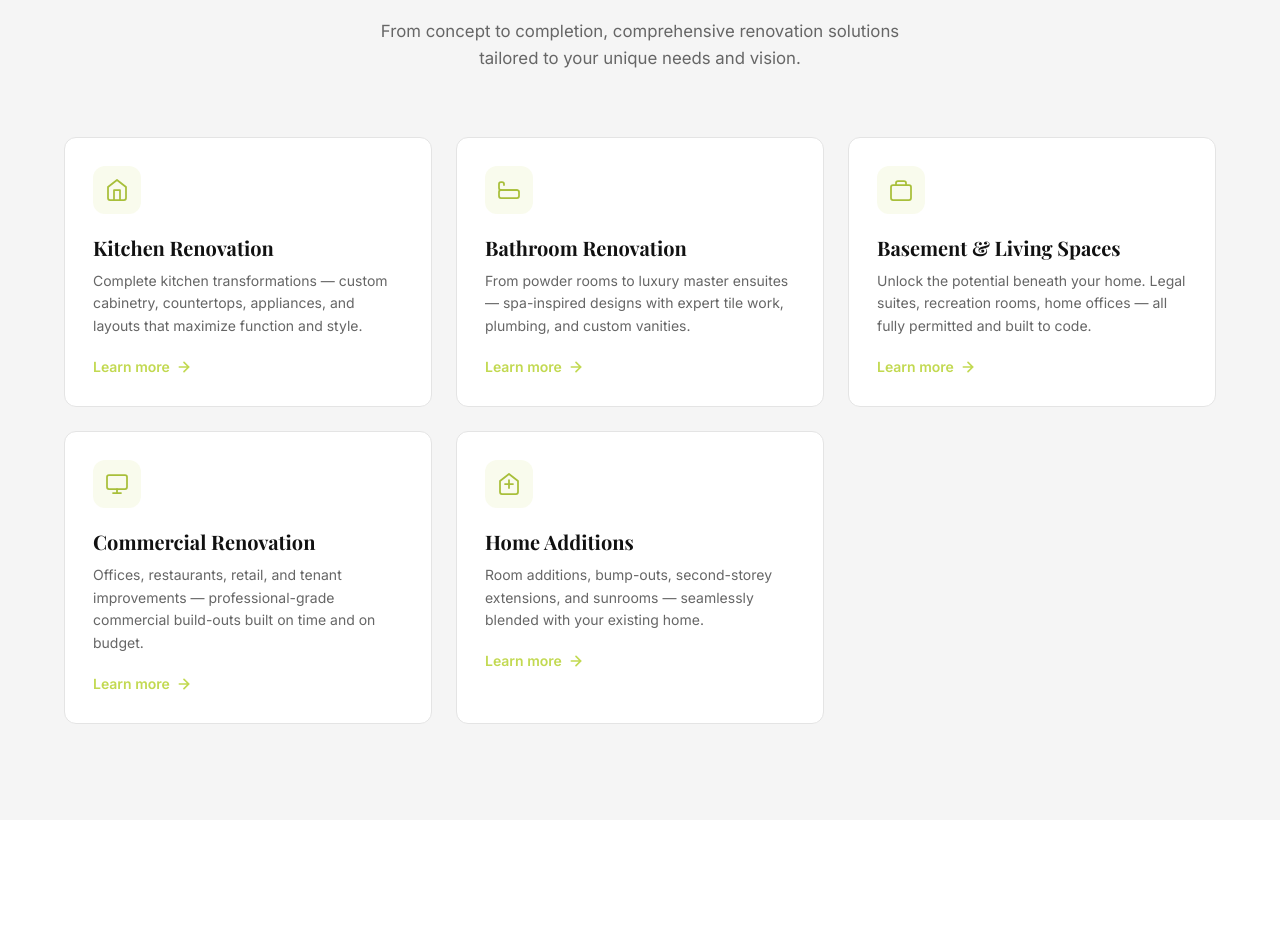
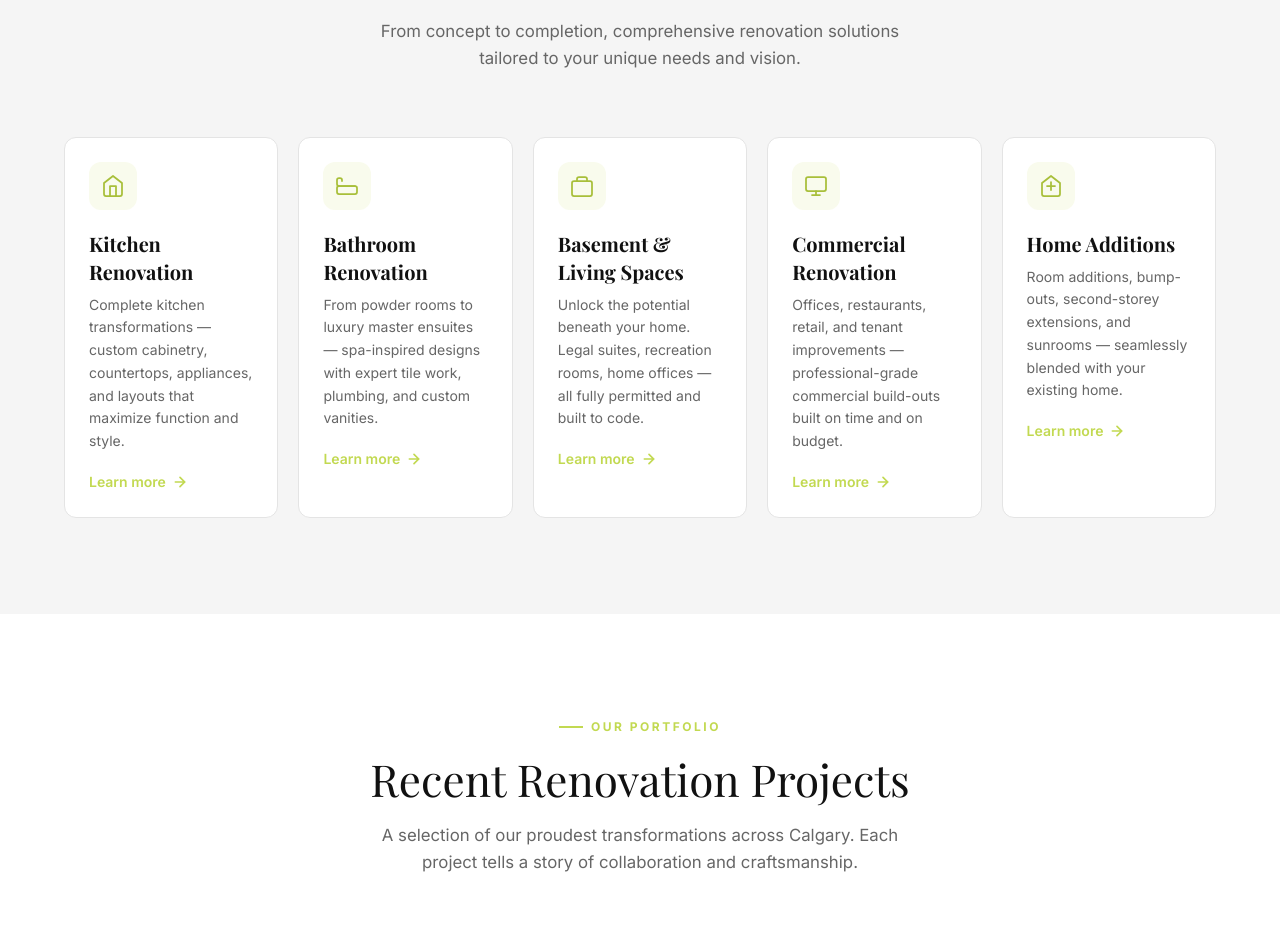
Before and after one commit to Mauricio354/stratera-contracting, a Next.js app: page / in a window 1280 px wide. Shown: the part 1860-2786 px from the top of the page. Built offline with nearby package versions, Linux system fonts and the light colour scheme; a web font is replaced by a local one.

Commit message:
fix: service cards in single 5-col row on desktop
All 5 cards in one even row on large screens. Slightly tighter padding
and gap for better fit at narrower card widths.

Co-Authored-By: Claude Opus 4.6 (1M context) <noreply@anthropic.com>

```diff
--- a/app/page.tsx
+++ b/app/page.tsx
@@ -217,7 +217,7 @@ export default function HomePage() {
               From concept to completion, comprehensive renovation solutions tailored to your unique needs and vision.
             </p>
           </div>
-          <div className="grid grid-cols-1 md:grid-cols-2 lg:grid-cols-3 gap-6">
+          <div className="grid grid-cols-1 md:grid-cols-2 lg:grid-cols-5 gap-5">
             {serviceCards.map((s) => (
               <ServiceCard key={s.slug} {...s} />
             ))}
--- a/components/ServiceCard.tsx
+++ b/components/ServiceCard.tsx
@@ -13,7 +13,7 @@ export default function ServiceCard({ slug, shortTitle, description, icon, varia
   return (
     <Link
       href={`/services/${slug}`}
-      className={`group block rounded-card p-7 border transition-all duration-300 hover:-translate-y-1 ${
+      className={`group block rounded-card p-6 border transition-all duration-300 hover:-translate-y-1 ${
         isDark
           ? "bg-white/[0.04] border-white/[0.06] hover:bg-white/[0.07]"
           : "bg-white border-gray-200 hover:shadow-card-lg hover:border-accent/30"
```
